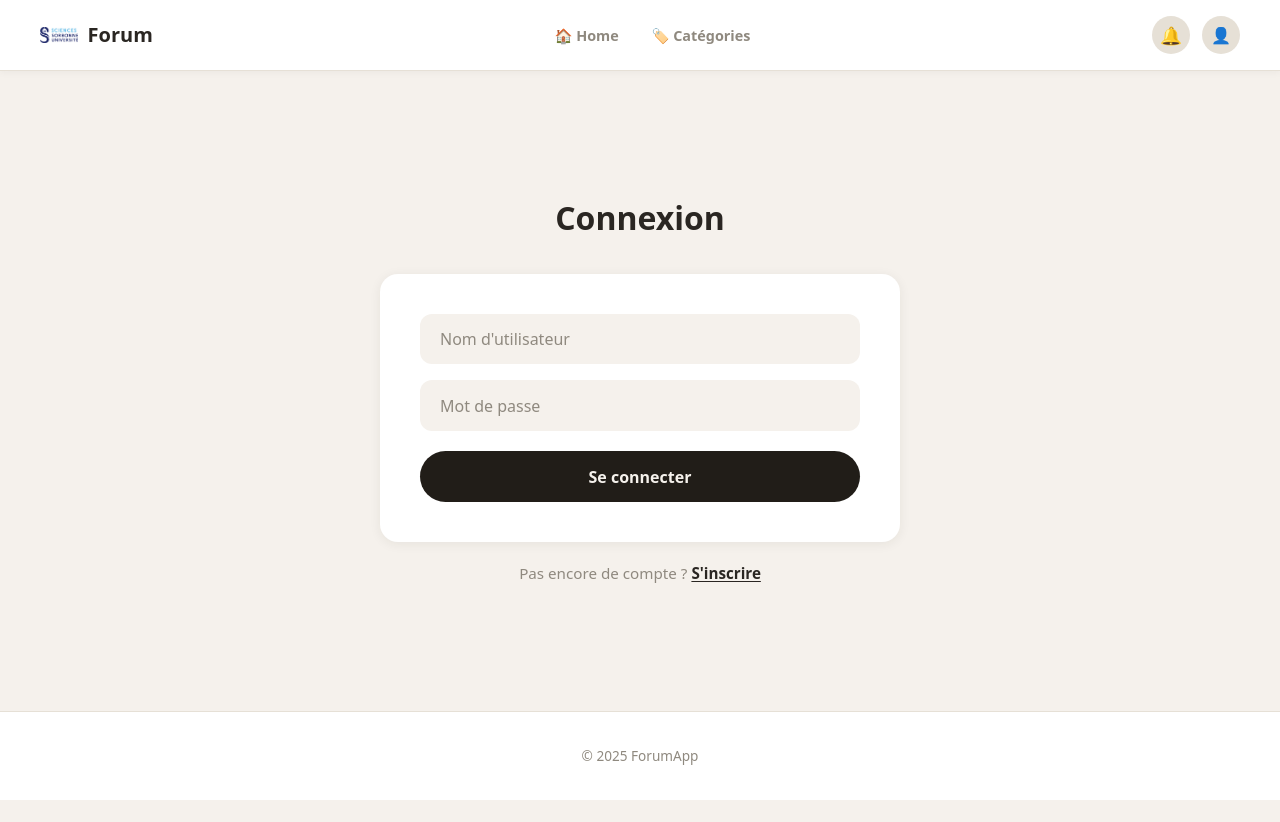
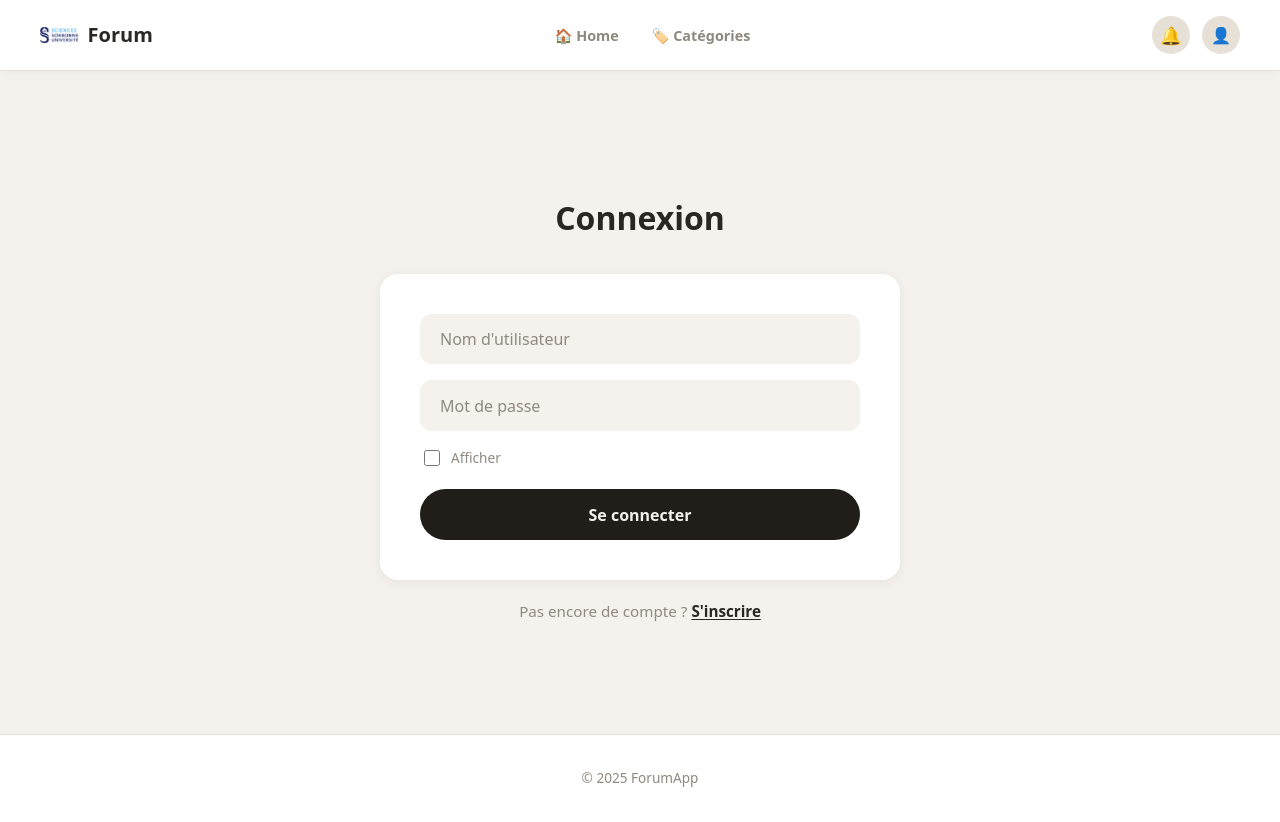
Before and after one commit to YMuZyu/L3_Projet_WEB, a React (Vite) app: page /login in a window 1280 px wide. Before the commit the page ends 800 px from the top, so only its background shows below. Built offline with nearby package versions, Linux system fonts and the light colour scheme; no server answers.

Commit message:
add btn afficher password dans LoginPage

```diff
--- a/src/pages/LoginPage.jsx
+++ b/src/pages/LoginPage.jsx
@@ -10,6 +10,7 @@ export default function LoginPage({ onLogin }) {
 
   const [username, setUsername] = useState("")
   const [password, setPassword] = useState("")
+  const [showPassword, setShowPassword] = useState(false)
   const [error, setError] = useState("")
 
   const handleSubmit = async (e) => {
@@ -65,11 +66,20 @@ export default function LoginPage({ onLogin }) {
         />
 
         <input
-          type="password"
+          type={showPassword ? "text" : "password"}
           placeholder="Mot de passe"
           value={password}
           onChange={(e) => setPassword(e.target.value)}
         />
+
+        <label className="show-password-label">
+          <input
+              type="checkbox"
+              checked={showPassword}
+              onChange={() => setShowPassword(!showPassword)}
+          />
+          Afficher
+        </label>
 
         {error && <p className="error">{error}</p>}
 
--- a/src/styles/pages/LoginPage.css
+++ b/src/styles/pages/LoginPage.css
@@ -47,6 +47,22 @@
   color: var(--text-muted);
 }
 
+.show-password-label {
+    display: flex;
+    align-items: center;
+    gap: 0.5rem;
+    font-size: 0.85rem;
+    color: var(--text-muted);
+    cursor: pointer;
+}
+
+.show-password-label input[type="checkbox"] {
+    cursor: pointer;
+    width: 16px;
+    height: 16px;
+    accent-color: var(--primary);
+}
+
 /* Bouton de connexion */
 .login-form button[type="submit"] {
   padding: 0.9rem;
```
